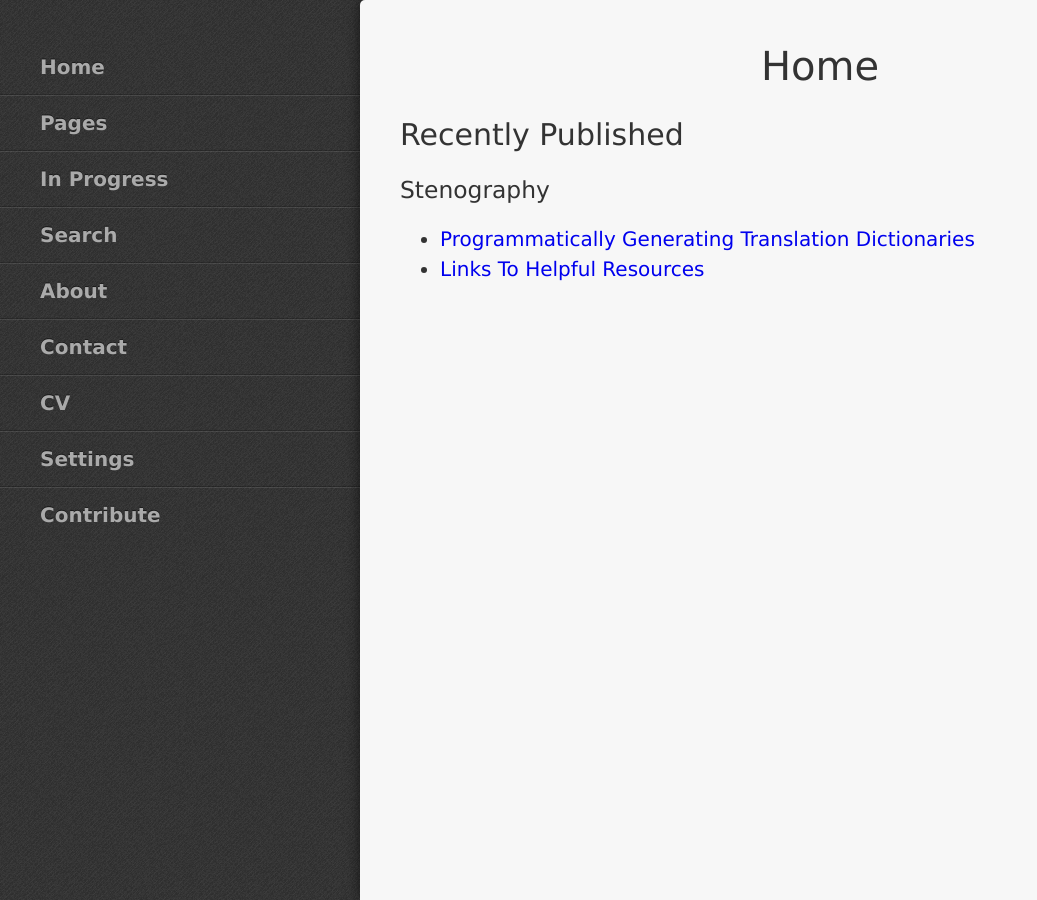
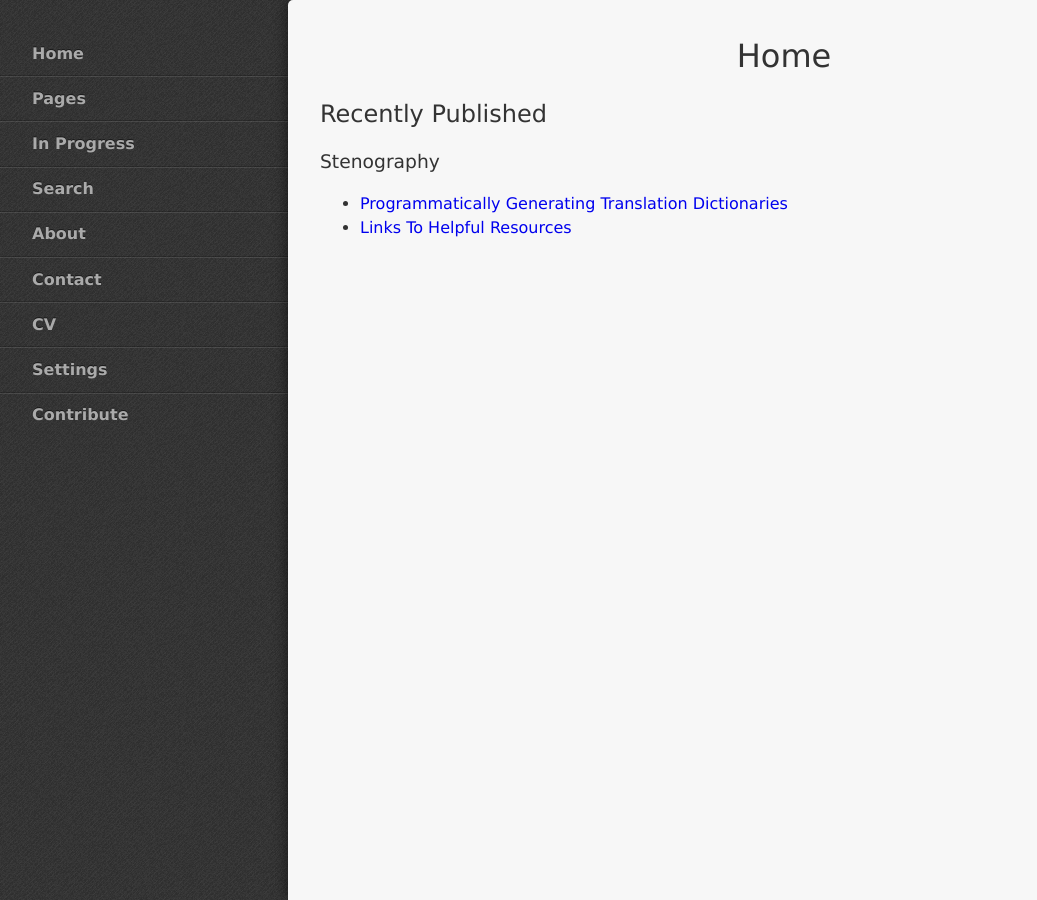
Before and after one commit to StevenTammen/StevenTammen.github.io, a Jekyll site: the page built from index.md, in a window 1280 px wide. Shown: the whole page, without its empty margins (0-1037 px from the left). Built offline with Jekyll 4.4.1, drawn with Linux system fonts in a browser that asks for light colours.

Commit message:
Update stylesheet.css

```diff
--- a/assets/stylesheets/stylesheet.css
+++ b/assets/stylesheets/stylesheet.css
@@ -48,7 +48,7 @@ body {
     text-size-adjust: 100%;
     background: #444 url("debut_dark.png") repeat;
     color: #333;
-    font: 400 125%/1.5 "Verdana",Arial,sans-serif
+    font: 400 100%/1.5 "Verdana",Arial,sans-serif
 }
 
 .main {
```
